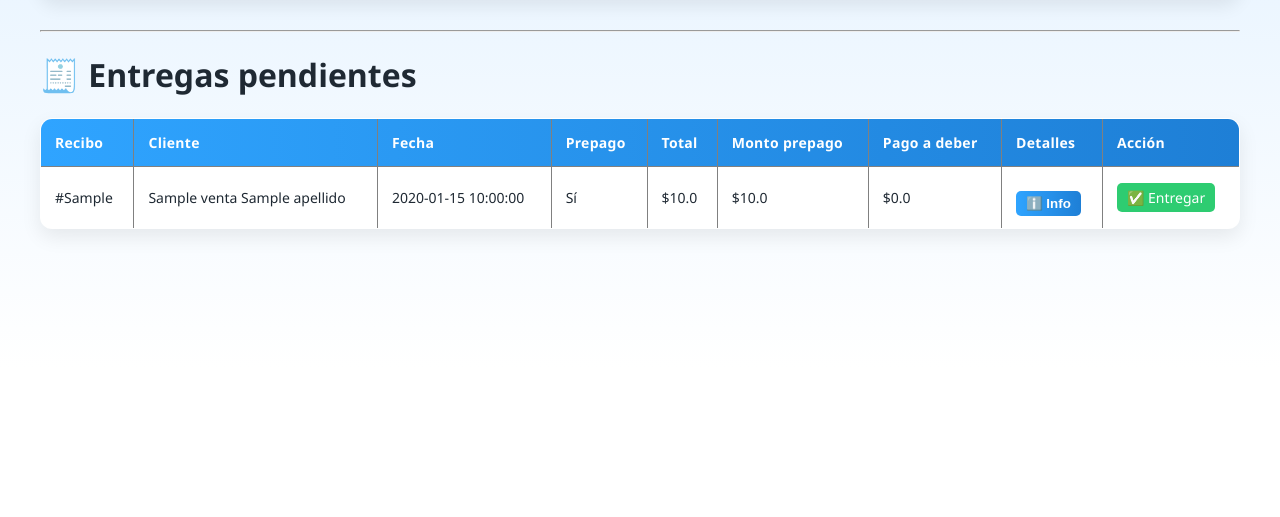
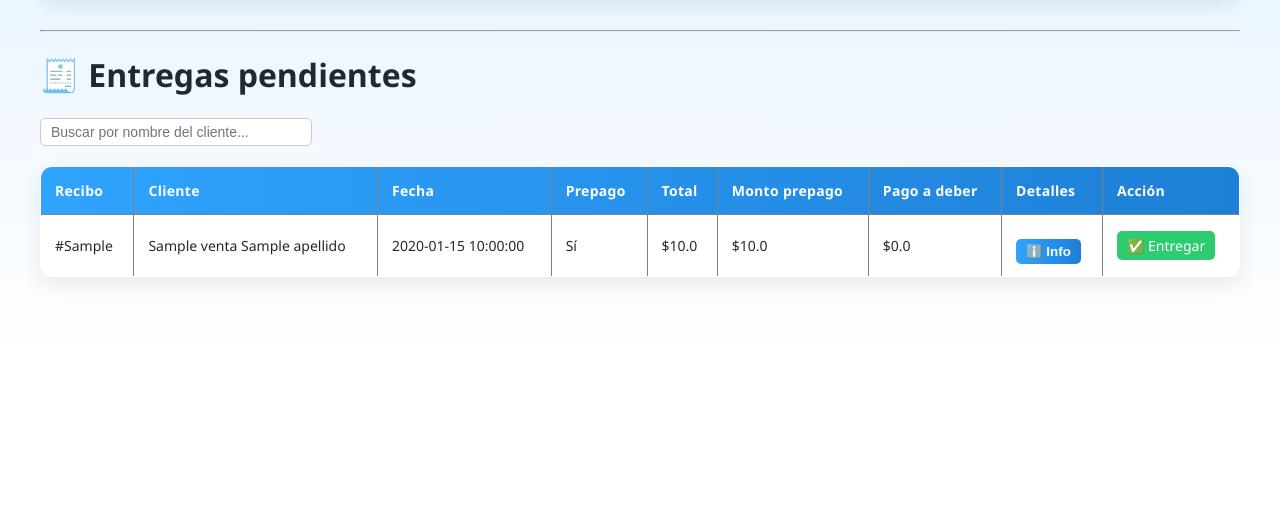
Before and after one commit to JoeRojas1914/Fresh-Steps-, a Flask app: template templates/ventas_pendientes.html in a window 1280 px wide. Shown: the part 112-629 px from the top of the page. Run offline with Flask 3, Linux system fonts and the light colour scheme; the template is opened without the code that fills it: most values are stand-ins (such as "Sample title", 1, 10 or a date in 2020).

Commit message:
Buscador en entregas pendientes

```diff
--- a/templates/cliente_perfil.html
+++ b/templates/cliente_perfil.html
@@ -51,7 +51,6 @@
         {% endif %}
       </p>
 
-
       <table style="width:100%; margin-top:10px; border-collapse:collapse;">
         <thead>
           <tr style="background:#e6f3ff; color:#1e3a8a;">
--- a/templates/ventas_pendientes.html
+++ b/templates/ventas_pendientes.html
@@ -2,6 +2,12 @@
 {% block content %}
 
 <h1>🧾 Entregas pendientes</h1>
+
+{% if ventas %}
+<div style="margin-bottom: 20px;">
+    <input type="text" id="buscador-cliente" placeholder="Buscar por nombre del cliente..."
+           style="padding:5px 10px; width:250px; border-radius:5px; border:1px solid #ccc;">
+</div>
 
 {% with messages = get_flashed_messages(with_categories=true) %}
   {% if messages %}
@@ -13,8 +19,7 @@
   {% endif %}
 {% endwith %}
 
-{% if ventas %}
-<table border="1">
+<table border="1" id="tabla-ventas">
     <thead>
         <tr>
             <th>Recibo</th>
@@ -100,6 +105,7 @@
 
 <script>
 document.addEventListener("DOMContentLoaded", () => {
+    // Toggle detalles
     function toggleDetalles(idVenta) {
         const fila = document.getElementById(`detalles-${idVenta}`);
         fila.style.display = fila.style.display === "none" ? "table-row" : "none";
@@ -110,6 +116,28 @@ document.addEventListener("DOMContentLoaded", () => {
             toggleDetalles(btn.dataset.id);
         });
     });
+
+    // Buscador por cliente
+    const inputBuscador = document.getElementById('buscador-cliente');
+    inputBuscador.addEventListener('keyup', () => {
+        const filtro = inputBuscador.value.toLowerCase();
+        const filas = document.querySelectorAll('#tabla-ventas tbody tr');
+
+        filas.forEach(fila => {
+            // Solo filas de ventas, no filas de detalles
+            if (!fila.classList.contains('detalles-venta')) {
+                const nombreCliente = fila.cells[1].textContent.toLowerCase();
+                fila.style.display = nombreCliente.includes(filtro) ? '' : 'none';
+
+                // Ocultar fila de detalles asociada también
+                const idVenta = fila.querySelector('.btn-info').dataset.id;
+                const filaDetalle = document.getElementById(`detalles-${idVenta}`);
+                if (filaDetalle) {
+                    filaDetalle.style.display = 'none';
+                }
+            }
+        });
+    });
 });
 </script>
 
```
